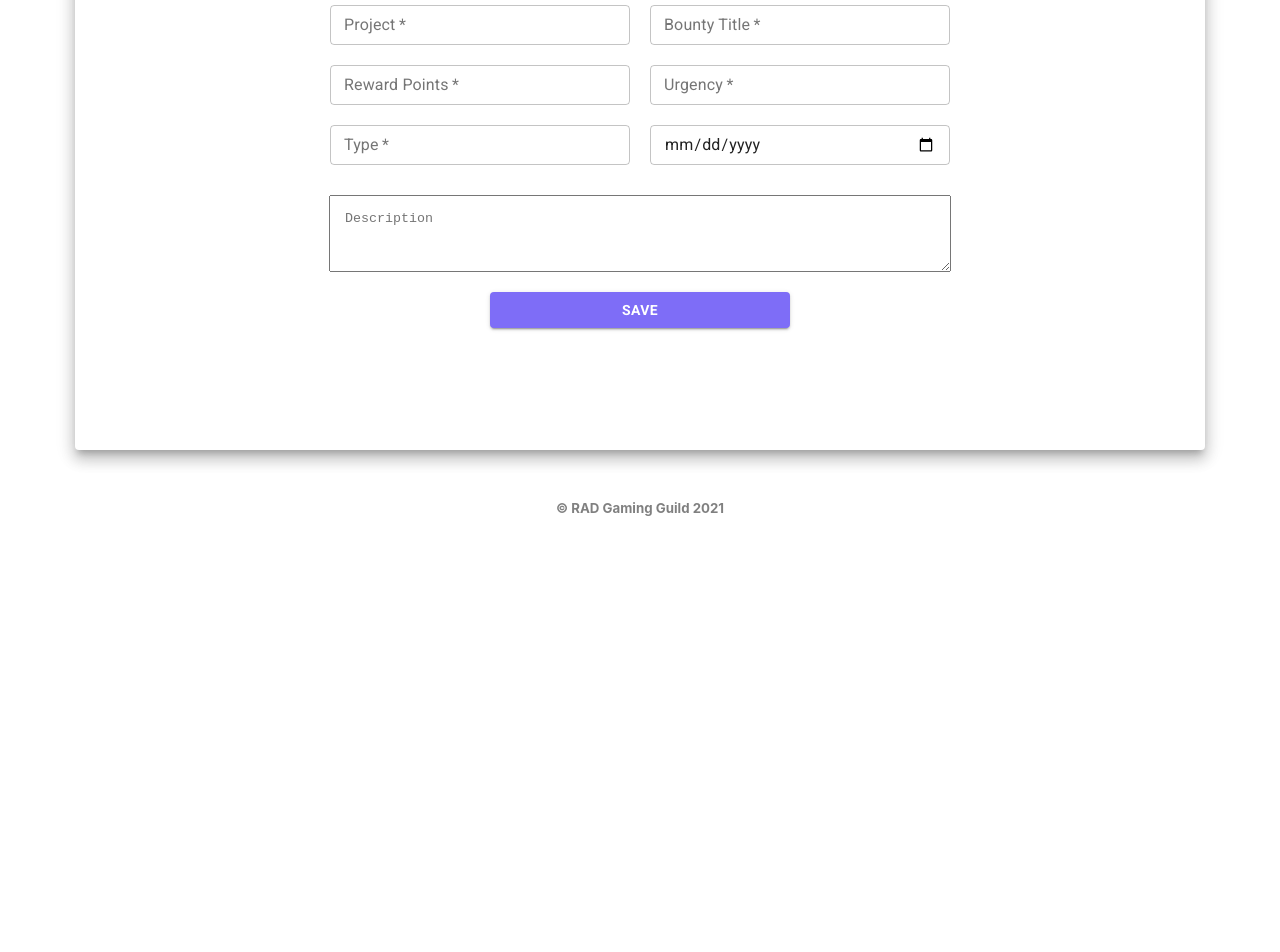
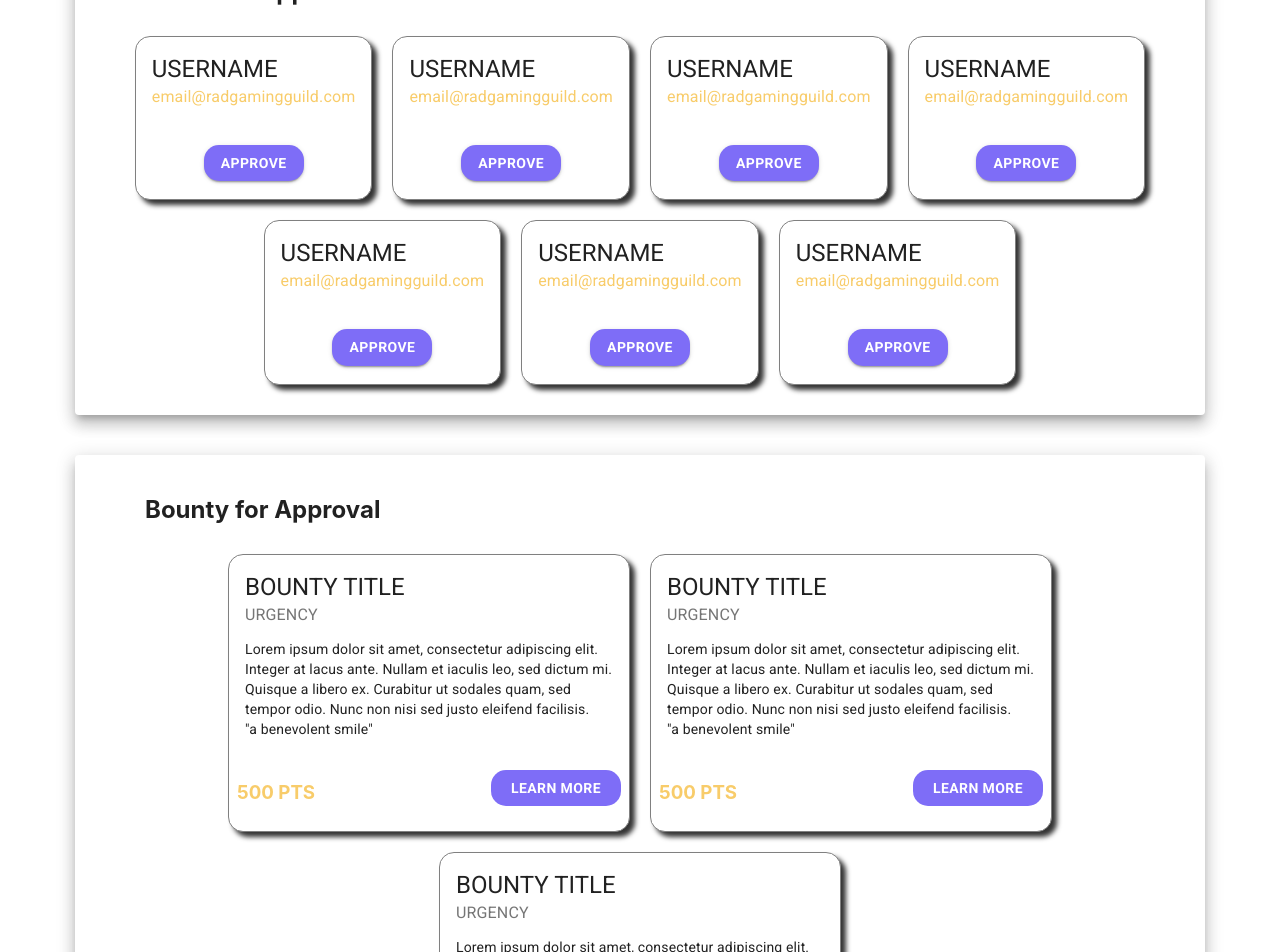
Before and after one commit to dlanoronald123/bountyboard, a React (Create React App) app: page / in a window 1280 px wide. Shown: the part 220-1172 px from the top of the page. Before the commit the page ends 800 px from the top, so only its background shows below. Built offline with nearby package versions, Linux system fonts and the light colour scheme.

Commit message:
Added Admin Dashboard components

```diff
--- a/src/App.js
+++ b/src/App.js
@@ -2,10 +2,11 @@
 // import Register from './components/Register';
 // import EditAccount from './components/EditAccount';
 // import RequestBounty from './components/RequestBounty';
+// import EditBounty from './components/EditBounty';
 
 import Navbar from './components/Navbar';
 import Footer from './components/Footer';
-import EditBounty from './components/EditBounty';
+import DashboardAdmin from './components/DashboardAdmin';
 
 
 
@@ -16,8 +17,9 @@ function App() {
       {/* <Register/> */}
       {/* <EditAccount /> */}
       {/* <RequestBounty /> */}
+      {/* <EditBounty /> */}
       <Navbar/>
-      <EditBounty />
+      <DashboardAdmin/>
       <Footer/>
     </>
   );
--- /dev/null
+++ b/src/components/DashboardAdmin.js
@@ -0,0 +1,228 @@
+import React from 'react'
+import { Grid, Paper } from '@material-ui/core'
+import { makeStyles } from '@material-ui/core/styles';
+import Card from '@material-ui/core/Card';
+import CardActions from '@material-ui/core/CardActions';
+import CardContent from '@material-ui/core/CardContent';
+import Button from '@material-ui/core/Button';
+import Typography from '@material-ui/core/Typography';
+
+const useStyles = makeStyles({
+  pos: {
+    marginBottom: 12,
+  }
+});
+
+const DashboardAdmin = () => {
+  const paperStyle={padding:20, width:1090, margin:'40px auto',display:'flex',flexWrap:'wrap'}
+  const user = {marginLeft: '90px',marginTop: '30px'}
+  const account = {marginLeft: '50px'}
+  const email = {color: '#F8CC6A'}
+  const form = { display:'flex',flexWrap:'wrap', justifyContent:'center', alignItems:'center'}
+  const classes = useStyles();
+  const actions = {display:'flex', justifyContent:'space-between'};
+  const points = {color: '#F8CC6A'}
+  const card = {width:'400px',borderRadius: '15px', border:'1px solid gray', boxShadow:' 5px 5px 5px rgba(0,0,0,0.8)', margin:'10px'};
+  const content = {display:'flex', flexDirection:'column',flexWrap:'wrap', alignItems:'center', justifyContent:'center',borderRadius: '15px', border:'1px solid gray', boxShadow:' 5px 5px 5px rgba(0,0,0,0.8)', margin:'10px'};
+  const btn = {backgroundColor:'#7e6df7',borderRadius: '15px', color:'white', fontWeight:'bold', width:'100px', marginBottom:'10px'}
+  const btnLearn = {backgroundColor:'#7e6df7',borderRadius: '15px', color:'white', fontWeight:'bold', width:'130px', marginBottom:'10px'}
+
+  return (
+    <>
+      <h3 style={user}>Hello Admin ! </h3>
+      <Paper elevation={10} style={paperStyle}>
+      <h2 style={account}>Users for Approval</h2>
+      <Grid style={form}>
+        <Card style={content}>
+          <CardContent>
+            <Typography variant="h5" component="h2" fontWeight='bold'>
+              USERNAME
+            </Typography>
+            <Typography className={classes.pos} style={email}>
+              email@radgamingguild.com
+            </Typography>
+          </CardContent>
+          <CardActions>
+            <Button type='submit' style={btn} variant='contained' onClick={() => {
+							alert("I'm a button.");
+						}}>APPROVE</Button>
+          </CardActions>
+        </Card>
+
+        <Card style={content}>
+          <CardContent>
+            <Typography variant="h5" component="h2" fontWeight='bold'>
+              USERNAME
+            </Typography>
+            <Typography className={classes.pos} style={email}>
+              email@radgamingguild.com
+            </Typography>
+          </CardContent>
+          <CardActions>
+            <Button type='submit' style={btn} variant='contained' onClick={() => {
+							alert("I'm a button.");
+						}}>APPROVE</Button>
+          </CardActions>
+        </Card>
+
+
+
+        <Card style={content}>
+          <CardContent>
+            <Typography variant="h5" component="h2" fontWeight='bold'>
+              USERNAME
+            </Typography>
+            <Typography className={classes.pos} style={email}>
+              email@radgamingguild.com
+            </Typography>
+          </CardContent>
+          <CardActions>
+            <Button type='submit' style={btn} variant='contained' onClick={() => {
+							alert("I'm a button.");
+						}}>APPROVE</Button>
+          </CardActions>
+        </Card>
+
+        <Card style={content}>
+          <CardContent>
+            <Typography variant="h5" component="h2" fontWeight='bold'>
+              USERNAME
+            </Typography>
+            <Typography className={classes.pos} style={email}>
+              email@radgamingguild.com
+            </Typography>
+          </CardContent>
+          <CardActions>
+            <Button type='submit' style={btn} variant='contained' onClick={() => {
+							alert("I'm a button.");
+						}}>APPROVE</Button>
+          </CardActions>
+        </Card>
+
+        <Card style={content}>
+          <CardContent>
+            <Typography variant="h5" component="h2" fontWeight='bold'>
+              USERNAME
+            </Typography>
+            <Typography className={classes.pos} style={email}>
+              email@radgamingguild.com
+            </Typography>
+          </CardContent>
+          <CardActions>
+            <Button type='submit' style={btn} variant='contained' onClick={() => {
+							alert("I'm a button.");
+						}}>APPROVE</Button>
+          </CardActions>
+        </Card>
+
+
+        <Card style={content}>
+          <CardContent>
+            <Typography variant="h5" component="h2" fontWeight='bold'>
+              USERNAME
+            </Typography>
+            <Typography className={classes.pos} style={email}>
+              email@radgamingguild.com
+            </Typography>
+          </CardContent>
+          <CardActions>
+            <Button type='submit' style={btn} variant='contained' onClick={() => {
+							alert("I'm a button.");
+						}}>APPROVE</Button>
+          </CardActions>
+        </Card>
+
+
+        <Card style={content}>
+          <CardContent>
+            <Typography variant="h5" component="h2" fontWeight='bold'>
+              USERNAME
+            </Typography>
+            <Typography className={classes.pos} style={email}>
+              email@radgamingguild.com
+            </Typography>
+          </CardContent>
+          <CardActions>
+            <Button type='submit' style={btn} variant='contained' onClick={() => {
+							alert("I'm a button.");
+						}}>APPROVE</Button>
+          </CardActions>
+        </Card>
+
+
+      </Grid>
+      </Paper>
+
+      <Paper elevation={10} style={paperStyle}>
+        <h2 style={account}>Bounty for Approval</h2>
+        <Grid style={form}>
+          <Card style={card}>
+            <CardContent>
+              <Typography variant="h5" component="h2">
+                BOUNTY TITLE
+              </Typography>
+              <Typography className={classes.pos} color="textSecondary">
+                URGENCY
+              </Typography>
+              <Typography variant="body2" component="p">
+              Lorem ipsum dolor sit amet, consectetur adipiscing elit. Integer at lacus ante. Nullam et iaculis leo, sed dictum mi. Quisque a libero ex. Curabitur ut sodales quam, sed tempor odio. Nunc non nisi sed justo eleifend facilisis.
+                <br />
+                {'"a benevolent smile"'}
+              </Typography>
+            </CardContent>
+            <CardActions style={actions}>
+              <h3 style={points}>500 PTS</h3>
+              <Button style={btnLearn}>Learn More</Button>
+            </CardActions>
+          </Card>
+
+
+          <Card style={card}>
+            <CardContent>
+              <Typography variant="h5" component="h2">
+                BOUNTY TITLE
+              </Typography>
+              <Typography className={classes.pos} color="textSecondary">
+                URGENCY
+              </Typography>
+              <Typography variant="body2" component="p">
+              Lorem ipsum dolor sit amet, consectetur adipiscing elit. Integer at lacus ante. Nullam et iaculis leo, sed dictum mi. Quisque a libero ex. Curabitur ut sodales quam, sed tempor odio. Nunc non nisi sed justo eleifend facilisis.
+                <br />
+                {'"a benevolent smile"'}
+              </Typography>
+            </CardContent>
+            <CardActions style={actions}>
+              <h3 style={points}>500 PTS</h3>
+              <Button style={btnLearn}>Learn More</Button>
+            </CardActions>
+          </Card>
+
+          <Card style={card}>
+            <CardContent>
+              <Typography variant="h5" component="h2">
+                BOUNTY TITLE
+              </Typography>
+              <Typography className={classes.pos} color="textSecondary">
+                URGENCY
+              </Typography>
+              <Typography variant="body2" component="p">
+              Lorem ipsum dolor sit amet, consectetur adipiscing elit. Integer at lacus ante. Nullam et iaculis leo, sed dictum mi. Quisque a libero ex. Curabitur ut sodales quam, sed tempor odio. Nunc non nisi sed justo eleifend facilisis.
+                <br />
+                {'"a benevolent smile"'}
+              </Typography>
+            </CardContent>
+            <CardActions style={actions}>
+              <h3 style={points}>500 PTS</h3>
+              <Button style={btnLearn}>Learn More</Button>
+            </CardActions>
+          </Card>
+        </Grid>
+      </Paper>
+
+    </>
+
+
+
+  )
+}
+export default DashboardAdmin
```
